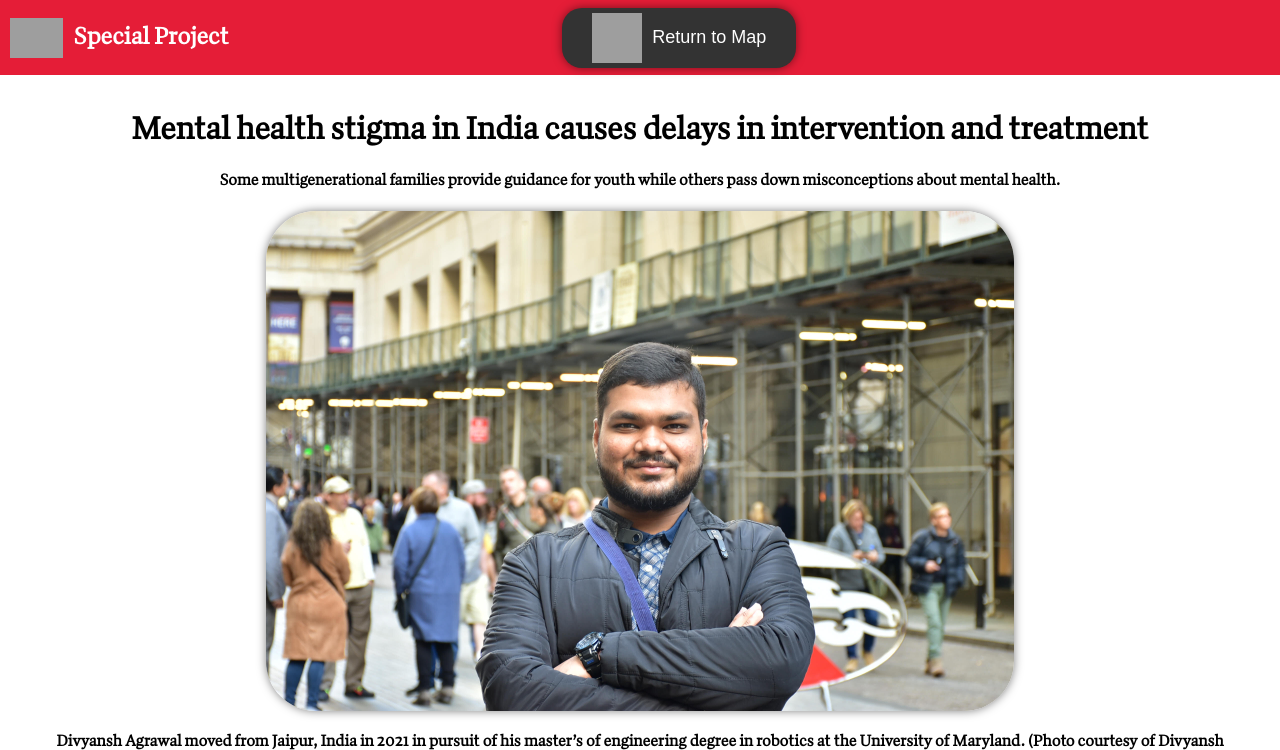
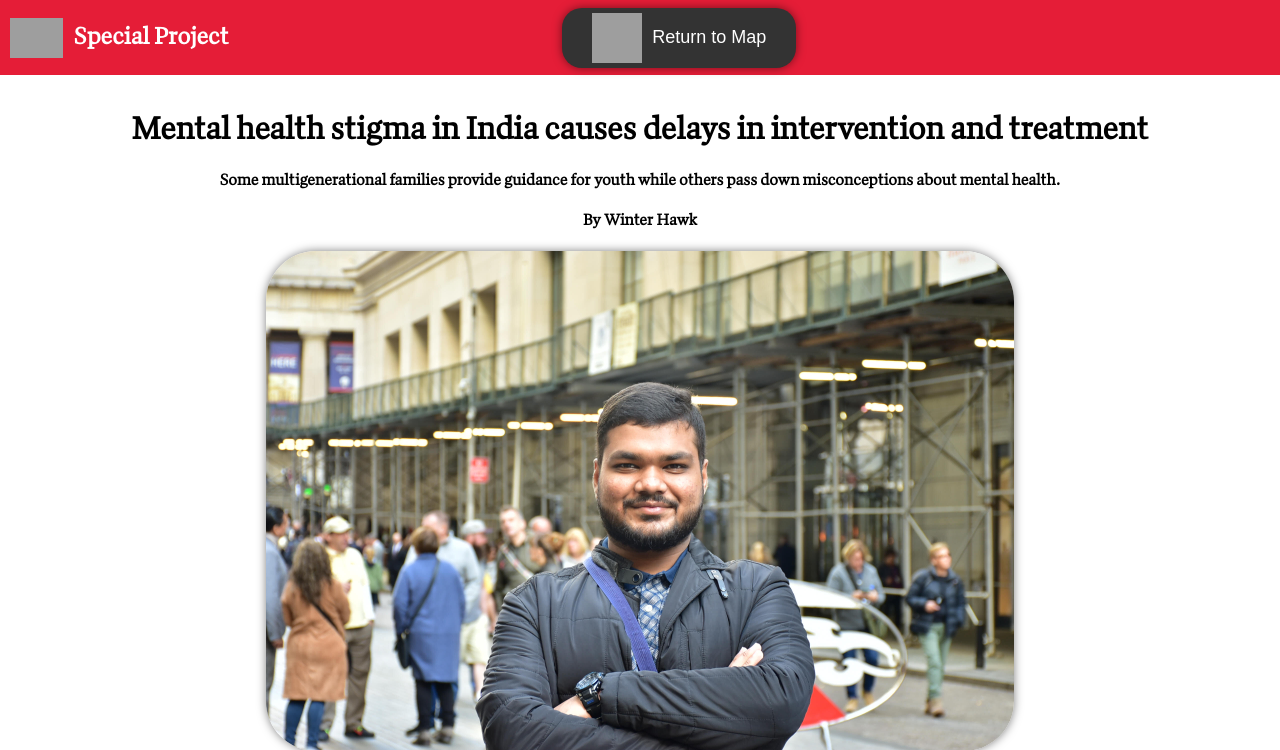
Before and after one commit to skanipakala/InternationalStudentsPage, a Flask app: page /student/1 in a window 1280 px wide. Shown: the top 750 px of the page. Run offline with Flask 2, Linux system fonts and the light colour scheme; grey boxes are pictures that could not be loaded.

Commit message:
added byline

```diff
--- a/templates/student_detail.html
+++ b/templates/student_detail.html
@@ -44,7 +44,7 @@
         <div class="header">
             <h1 class="text-center"><strong>{{ student.title }}</strong></h1>
             <h4 class="text-center">{{ student.subtitle }}</h4>
-            <!-- <h4 class="text-center">{{ student.name }}</h4> -->
+            <h4 class="text-center">By Winter Hawk</h4>
         </div>
         <div>
 
```
